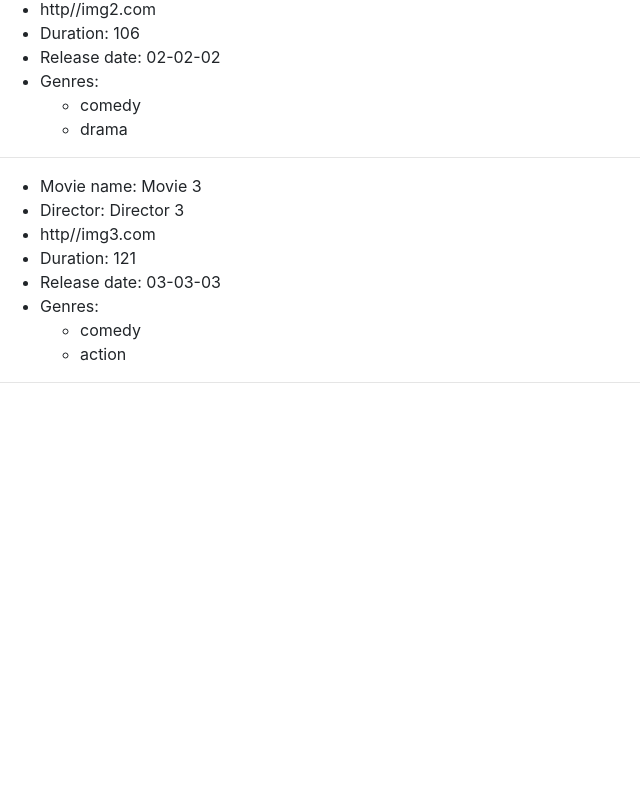
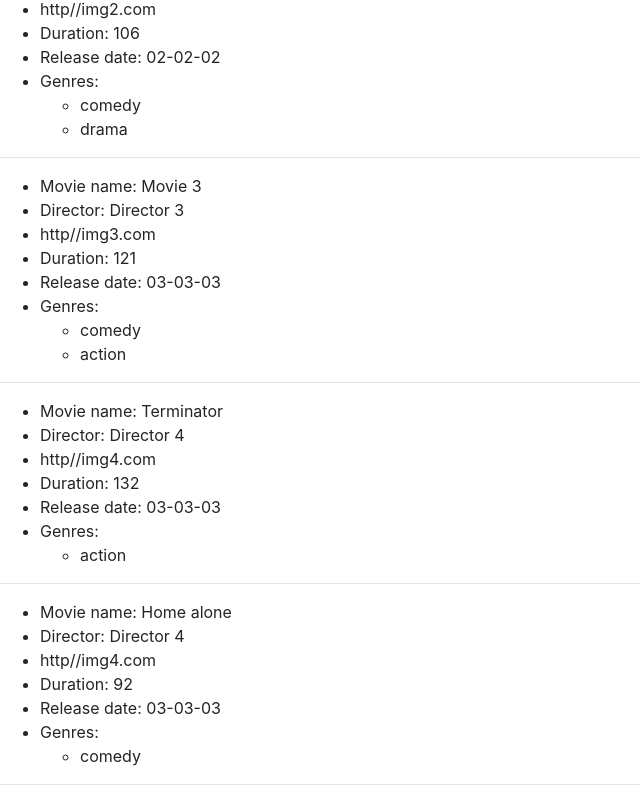
Before and after one commit to GojkoMaric/angular-movies, an Angular app: page /movies in a window 1280 px wide. Shown: the part 523-1326 px from the top of the page, without its empty margins (0-640 px from the left). Before the commit the page ends 938 px from the top, so only its background shows below. Built offline with nearby package versions, Linux system fonts and the light colour scheme.

Commit message:
7th exam -> route search, search module, search page, observable

```diff
--- a/src/app/app.module.ts
+++ b/src/app/app.module.ts
@@ -10,6 +10,7 @@ import { SharedModule } from './shared/shared.module';
 import { MovieRowComponent } from './components/movie-row/movie-row.component';
 import { SearchComponent } from './components/search/search.component';
 import { FormsModule } from '@angular/forms';
+import { SearchPageComponent } from './components/search-page/search-page.component';
 
 const appRoutes: Routes = [
   {
@@ -23,7 +24,7 @@ const appRoutes: Routes = [
   },
   {
     path: 'search/:term',
-    component: MoviesComponent
+    component: SearchPageComponent
   }
 ]
 
@@ -33,7 +34,8 @@ const appRoutes: Routes = [
     LayoutComponent,
     MoviesComponent,
     MovieRowComponent,
-    SearchComponent
+    SearchComponent,
+    SearchPageComponent
   ],
   imports: [
     BrowserModule,
--- /dev/null
+++ b/src/app/components/search-page/search-page.component.html
@@ -0,0 +1,3 @@
+<p>
+  search-page works!
+</p>
--- /dev/null
+++ b/src/app/components/search-page/search-page.component.ts
@@ -0,0 +1,34 @@
+import { Component, OnInit } from '@angular/core';
+import { Injector } from '@angular/core';
+import { MovieService } from '../../shared/services/movie.service';
+import { ActivatedRoute, Router } from '@angular/router';
+import { Movie } from '../../shared/models/movie';
+
+@Component({
+  selector: 'app-search-page',
+  templateUrl: './search-page.component.html',
+  styleUrls: ['./search-page.component.css']
+})
+export class SearchPageComponent implements OnInit {
+  private movies: Movie[];
+  private term;
+
+  constructor(
+    // private injector: Injector,
+              private _movieService: MovieService,
+              private route: ActivatedRoute,
+              private router: Router) { }
+
+  ngOnInit() {
+    let term = this.route.snapshot.paramMap.get('term');
+
+    this._movieService.searchMovies(term).subscribe(data =>{
+      this.movies = data;
+      this.term = term;
+    }, (term) => {
+      alert(`There are no movies with searched term: ${term}`);
+      this.router.navigate(['movies']);
+    })
+  }
+
+}
--- a/src/app/shared/examples.ts
+++ b/src/app/shared/examples.ts
@@ -26,4 +26,22 @@ export const movies = [
         releaseDate: '03-03-03',
         genres: ['comedy', 'action']
     },
+    {
+        id: 4,
+        name: 'Terminator',
+        director: 'Director 4',
+        imageUrl: 'http//img4.com',
+        duration: 132,
+        releaseDate: '03-03-03',
+        genres: ['action']
+    },
+    {
+        id: 5,
+        name: 'Home alone',
+        director: 'Director 4',
+        imageUrl: 'http//img4.com',
+        duration: 92,
+        releaseDate: '03-03-03',
+        genres: ['comedy']
+    },
 ]
--- a/src/app/shared/models/movie.ts
+++ b/src/app/shared/models/movie.ts
@@ -2,7 +2,7 @@ export class Movie {
 
     constructor (
         private id?: string,
-        private name?: string,
+        public name?: string,
         private director?: string,
         private imageUrl?: string,
         private duration?: number,
--- a/src/app/shared/services/movie.service.ts
+++ b/src/app/shared/services/movie.service.ts
@@ -31,4 +31,15 @@ export class MovieService {
       movie.genres
     )
   }
+
+  searchMovies(term): Observable<Movie[]> {
+    const foundMovies = this.movieList.filter((movie: Movie) =>{
+      return movie.name.toLocaleLowerCase().includes(term.toLocaleLowerCase());
+    });
+
+    if (foundMovies.length === 0){
+      return Observable.throw(term);
+    }
+    return Observable.of(foundMovies);
+  }
 }
```
Also changed, not shown: src/app/components/search-page/search-page.component.css (added).
